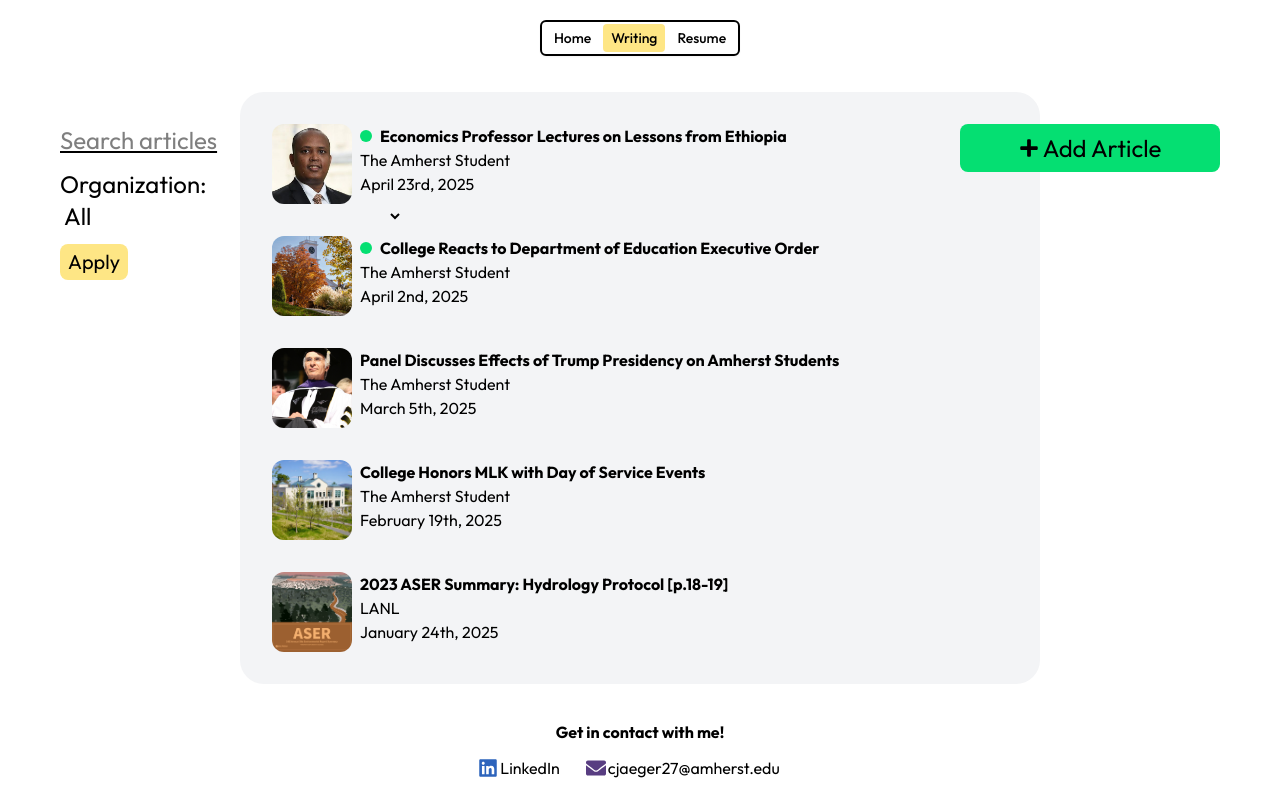
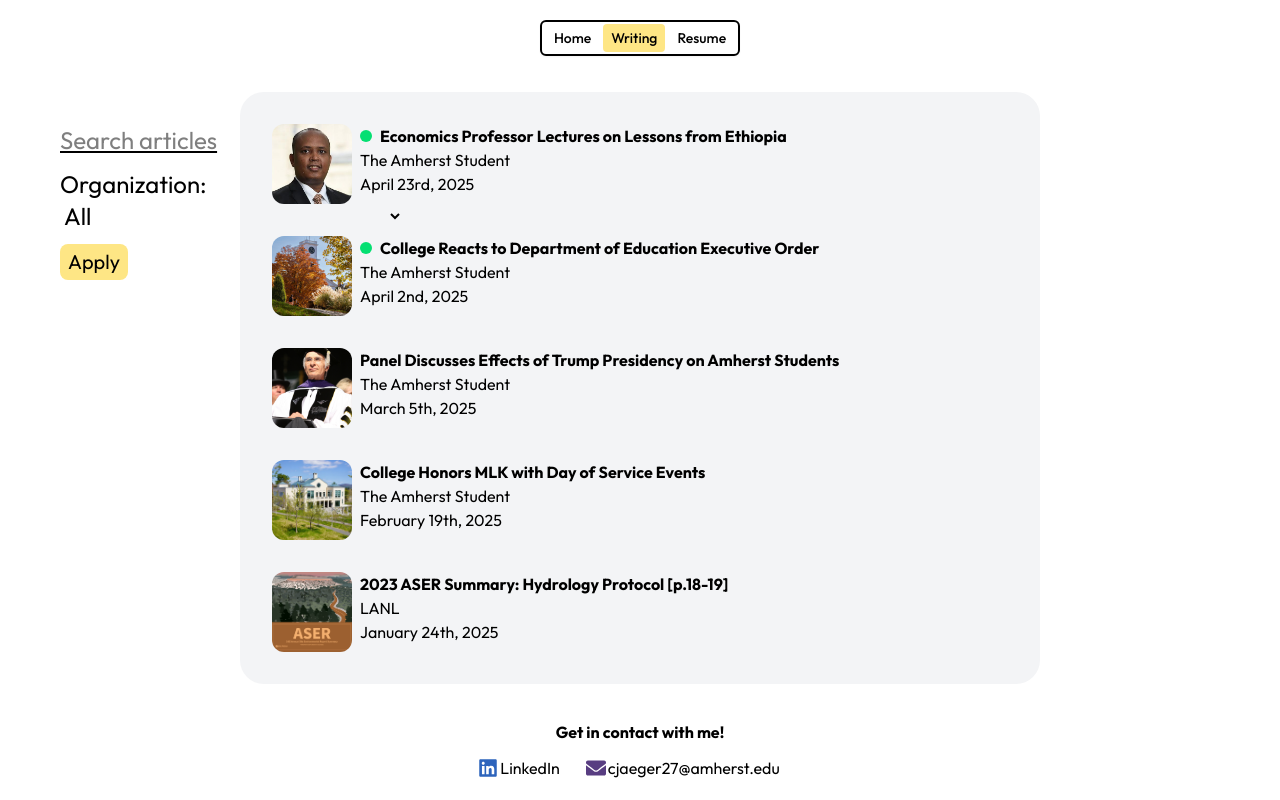
Before and after one commit to ivanbetancxurt/chanelle-personal-website, a Next.js app: page /writing in a window 1280 px wide. Built offline with nearby package versions, Linux system fonts and the light colour scheme; no server answers; grey boxes are pictures that could not be loaded.

Commit message:
Make add article button appear only in admin mode AND when isChan === 1

```diff
--- a/app/writing/page.tsx
+++ b/app/writing/page.tsx
@@ -2,7 +2,7 @@
 
 import ArticleList from '@/components/ArticleList';
 import articles from '@/articles.json';
-import { useState } from 'react';
+import { useState, useEffect } from 'react';
 import AddArticleButton from '@/components/AddArticleButton';
 import { useViewModeContext } from '@/contexts/ViewModeContext';
 import ArticleFilterForm from '@/components/ArticleFilterForm';
@@ -13,6 +13,14 @@
     const [search, setSearch] = useState<string>(''); // article search state
     const [organization, setOrganization] = useState<string>('All'); // organization choice state
     const { publicMode } = useViewModeContext(); // get mode context for the AddArticle button
+    const [isChan, setIsChan] = useState<boolean>(false); // flag for whether this is chanelle
+
+    // set isChan flag by getting the state of the cookie via api
+    useEffect(() => {
+        fetch('/api/amChan')
+            .then(res => res.json())
+            .then(({ isChan }) => setIsChan(isChan));
+    }, []);
 
     return (
         <>
@@ -23,7 +31,7 @@
 
                 <ArticleFilterForm setSearch={setSearch} setOrganization={setOrganization} />
 
-                {!publicMode && (
+                {isChan && !publicMode && (
                     <AddArticleButton />
                 )}
             </div>
```
